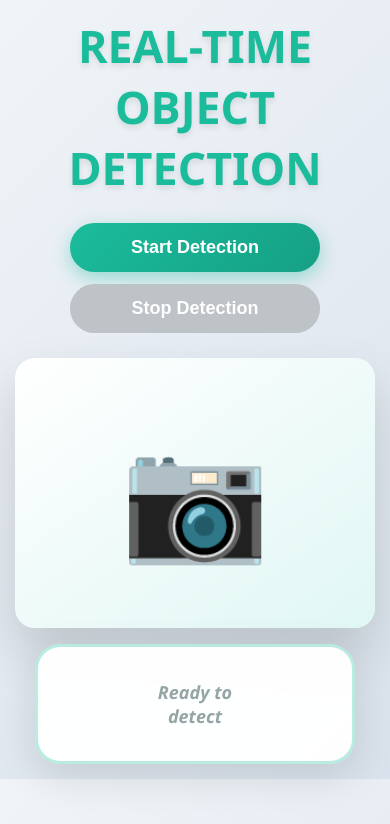
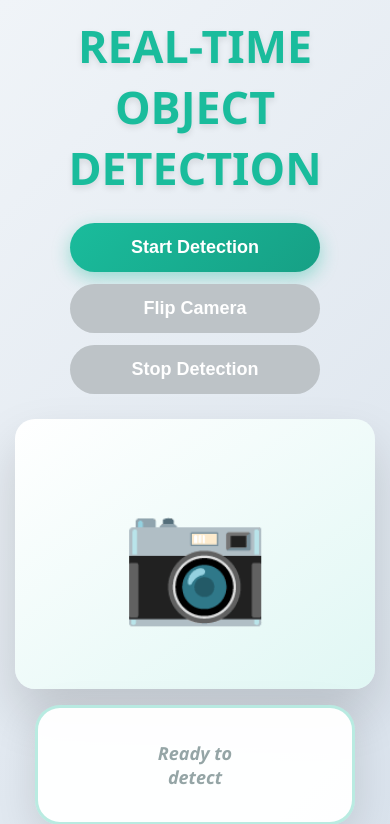
Before and after one commit to 245124737110/obj, a Flask app: page / in a window 390 px wide. Shown: the top 824 px of the page. Run offline with Flask 3, Linux system fonts and the light colour scheme.

Commit message:
Update index.html

```diff
--- a/templates/index.html
+++ b/templates/index.html
@@ -6,7 +6,7 @@
   <title>Real-Time Object Detection</title>
 
   <style>
-    /* ===== Desktop/base (UNCHANGED look) ===== */
+    /* ===== Desktop/base (same as your original) ===== */
     * { margin: 0; padding: 0; box-sizing: border-box; }
 
     body {
@@ -128,13 +128,12 @@
 
     canvas { border-radius: 20px; pointer-events: none; }
 
-    /* ===== Mobile ONLY overrides (laptop stays same) ===== */
+    /* Flip button hidden on desktop; visible on mobile only */
+    #flipBtn { display: none; }
+
+    /* ===== Mobile ONLY changes (desktop unchanged) ===== */
     @media (max-width: 767px) {
-      body {
-        display: block;         /* remove vertical centering only on mobile */
-        min-height: auto;
-        padding: 15px;
-      }
+      body { display: block; min-height: auto; padding: 15px; }
 
       .controls {
         display: flex;
@@ -143,14 +142,12 @@
         align-items: center;
       }
 
-      button {
-        margin: 0;
-        min-width: 250px;
-      }
+      button { margin: 0; min-width: 250px; }
+      #flipBtn { display: inline-block; }
 
       .detection-area {
         width: 100%;
-        height: auto;           /* allow content to flow top to bottom */
+        height: auto;
         display: flex;
         flex-direction: column;
         align-items: center;
@@ -164,7 +161,7 @@
         width: 100%;
         height: auto;
         max-width: 640px;
-        aspect-ratio: 4 / 3;    /* keeps 640x480 ratio */
+        aspect-ratio: 4 / 3;
       }
 
       .counts-panel {
@@ -186,6 +183,7 @@
 
   <div class="controls">
     <button id="startBtn" onclick="startDetection()">Start Detection</button>
+    <button id="flipBtn" onclick="flipCamera()" disabled>Flip Camera</button>
     <button id="stopBtn" onclick="stopDetection()" disabled>Stop Detection</button>
   </div>
 
@@ -205,7 +203,8 @@
     const cameraIcon = document.getElementById('cameraIcon');
     const countsEl = document.getElementById('counts');
     const startBtn = document.getElementById('startBtn');
-    const stopBtn = document.getElementById('stopBtn');
+    const flipBtn  = document.getElementById('flipBtn');
+    const stopBtn  = document.getElementById('stopBtn');
 
     let stream = null;
     let intervalId = null;
@@ -213,6 +212,9 @@
     let canvasOverlay = null;
     let ctxOverlay = null;
     let inFlight = false;
+
+    // default: back camera on mobiles
+    let currentFacingMode = 'environment'; // 'environment' | 'user'
 
     function ensureOverlay() {
       const container = document.querySelector('.video-container');
@@ -228,7 +230,6 @@
         ctxOverlay = canvasOverlay.getContext('2d');
       }
 
-      // Match overlay to actual rendered video size
       const rect = container.getBoundingClientRect();
       canvasOverlay.width = Math.round(rect.width);
       canvasOverlay.height = Math.round(rect.height);
@@ -237,7 +238,6 @@
     function showCameraIcon() {
       video.style.display = 'none';
       cameraIcon.style.display = 'block';
-
       if (ctxOverlay && canvasOverlay) ctxOverlay.clearRect(0, 0, canvasOverlay.width, canvasOverlay.height);
 
       countsEl.innerHTML = '<div class="counts-list">Ready to<br>detect</div>';
@@ -249,27 +249,39 @@
       cameraIcon.style.display = 'none';
     }
 
-    async function initCamera() {
+    function stopStream() {
+      if (stream) stream.getTracks().forEach(t => t.stop());
+      stream = null;
+      video.srcObject = null;
+    }
+
+    async function startStreamWithFacingMode() {
+      stopStream();
+
+      // Use facingMode (ideal) for best compatibility across devices/browsers.
       stream = await navigator.mediaDevices.getUserMedia({
-        video: { width: 640, height: 480, facingMode: 'environment' },
+        video: { width: 640, height: 480, facingMode: { ideal: currentFacingMode } },
         audio: false
       });
+
       video.srcObject = stream;
       await new Promise(r => (video.onloadedmetadata = r));
+      await video.play();
     }
 
     async function startDetection() {
       try {
-        await initCamera();
+        await startStreamWithFacingMode();
+
         hideCameraIcon();
         video.style.display = 'block';
-        await video.play();
 
         ensureOverlay();
         window.addEventListener('resize', ensureOverlay, { passive: true });
 
         startBtn.disabled = true;
         stopBtn.disabled = false;
+        flipBtn.disabled = false;
 
         countsEl.innerHTML = '<div class="counts-list"><br>Detecting...</div>';
         countsEl.classList.add('detecting');
@@ -282,18 +294,33 @@
       }
     }
 
+    async function flipCamera() {
+      currentFacingMode = (currentFacingMode === 'environment') ? 'user' : 'environment';
+
+      // If not running, just keep mode for next start
+      if (!intervalId) return;
+
+      // Stop & restart stream before switching cameras
+      inFlight = false;
+      try {
+        await startStreamWithFacingMode();
+        ensureOverlay();
+      } catch (e) {
+        alert('Unable to flip camera on this device/browser.');
+      }
+    }
+
     function stopDetection() {
       if (intervalId) clearInterval(intervalId);
       intervalId = null;
       inFlight = false;
 
-      if (video.srcObject) {
-        video.srcObject.getTracks().forEach(t => t.stop());
-        video.srcObject = null;
-      }
+      stopStream();
 
       startBtn.disabled = false;
       stopBtn.disabled = true;
+      flipBtn.disabled = true;
+
       showCameraIcon();
     }
 
@@ -303,14 +330,13 @@
 
       inFlight = true;
 
-      // Draw to a temp canvas at the camera's native size
       const tempCanvas = document.createElement('canvas');
-      const tempCtx = tempCanvas.getContext('2d', { willReadFrequently: false });
+      const tempCtx = tempCanvas.getContext('2d');
       tempCanvas.width = video.videoWidth;
       tempCanvas.height = video.videoHeight;
       tempCtx.drawImage(video, 0, 0);
 
-      // IMPORTANT: no 0.xx quality parameter here
+      // Note: no 0.xx quality parameter
       tempCanvas.toBlob(async (blob) => {
         try {
           const formData = new FormData();
@@ -332,7 +358,7 @@
             countsEl.classList.add('no-detection');
           }
 
-          // draw boxes scaled to overlay size
+          // draw boxes + LABEL ONLY (no confidence)
           ctxOverlay.clearRect(0, 0, canvasOverlay.width, canvasOverlay.height);
 
           const sx = canvasOverlay.width / 640;
@@ -353,7 +379,7 @@
               ctxOverlay.shadowBlur = 8;
               ctxOverlay.strokeRect(X, Y, W, H);
 
-              const text = `${obj.label} ${obj.confidence}`;
+              const text = obj.label; // ✅ only label
               ctxOverlay.font = 'bold 16px Segoe UI';
               const tw = ctxOverlay.measureText(text).width;
 
@@ -373,10 +399,9 @@
         } finally {
           inFlight = false;
         }
-      }, 'image/jpeg'); // <-- no 0.7 / 0.79
+      }, 'image/jpeg');
     }
 
-    // initial state
     showCameraIcon();
   </script>
 </body>
```
